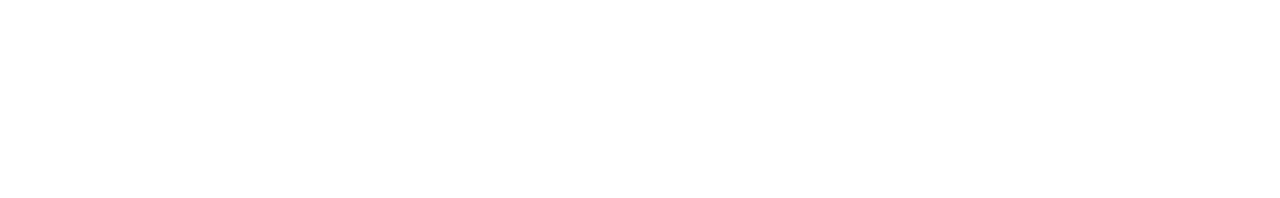
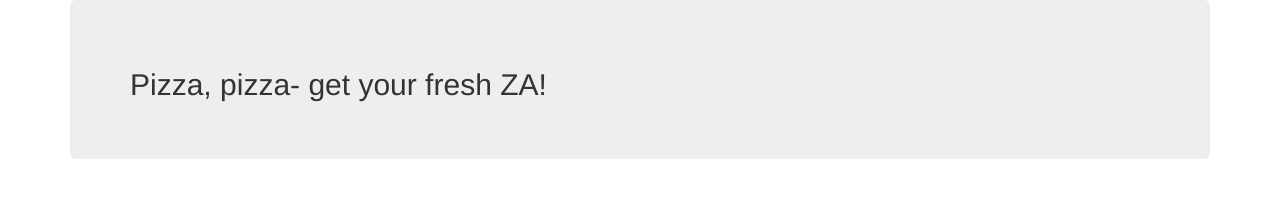
Before and after one commit to afastbaker/pizza, a plain HTML site: page index.html in a window 1280 px wide. Drawn offline with nearby package versions, Linux system fonts and the light colour scheme.

Commit message:
THis will add the main header to html of the page

```diff
--- a/index.html
+++ b/index.html
@@ -10,3 +10,12 @@
   <body>
     <div class="container">
       <div class="row">
+        <div class="col-md-12">
+          <div class="jumbotron">
+            <h2>
+              Pizza, pizza- get your fresh ZA!
+            </h2>
+          </div>
+        </div>
+      </div>
+    </div>
```
